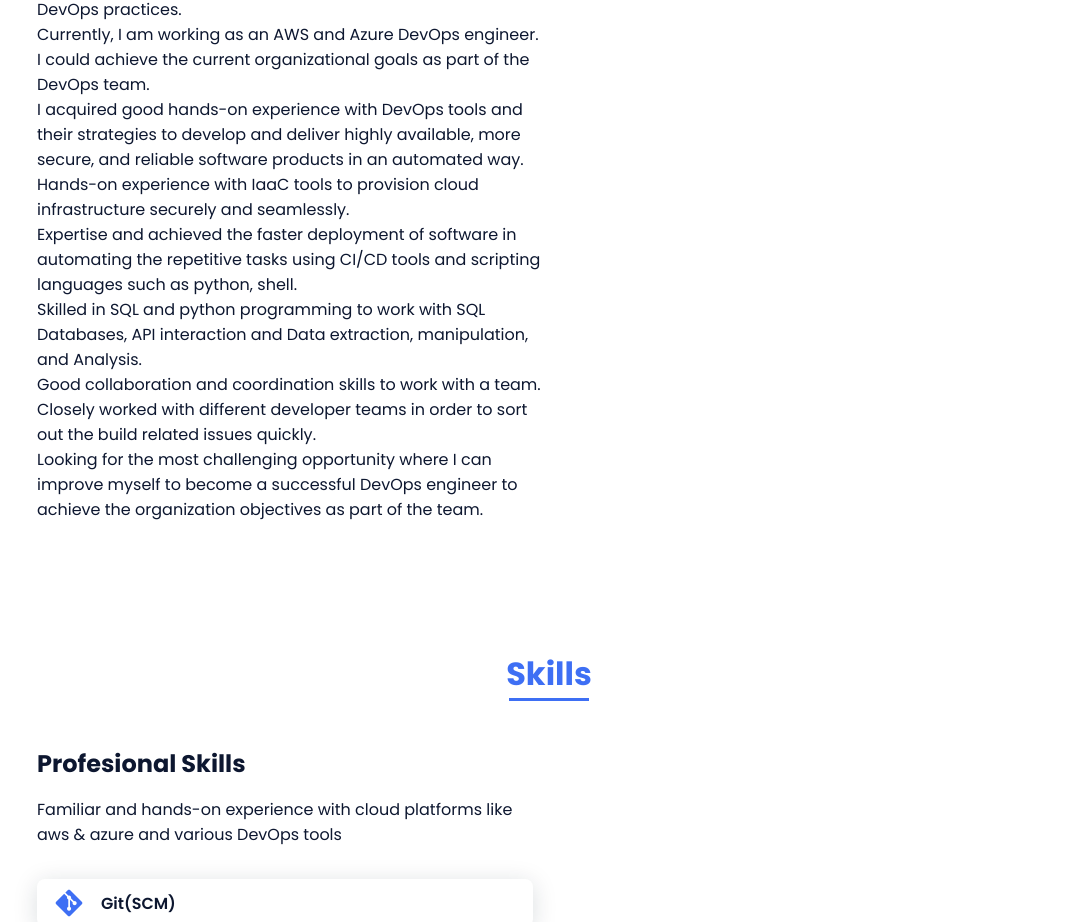
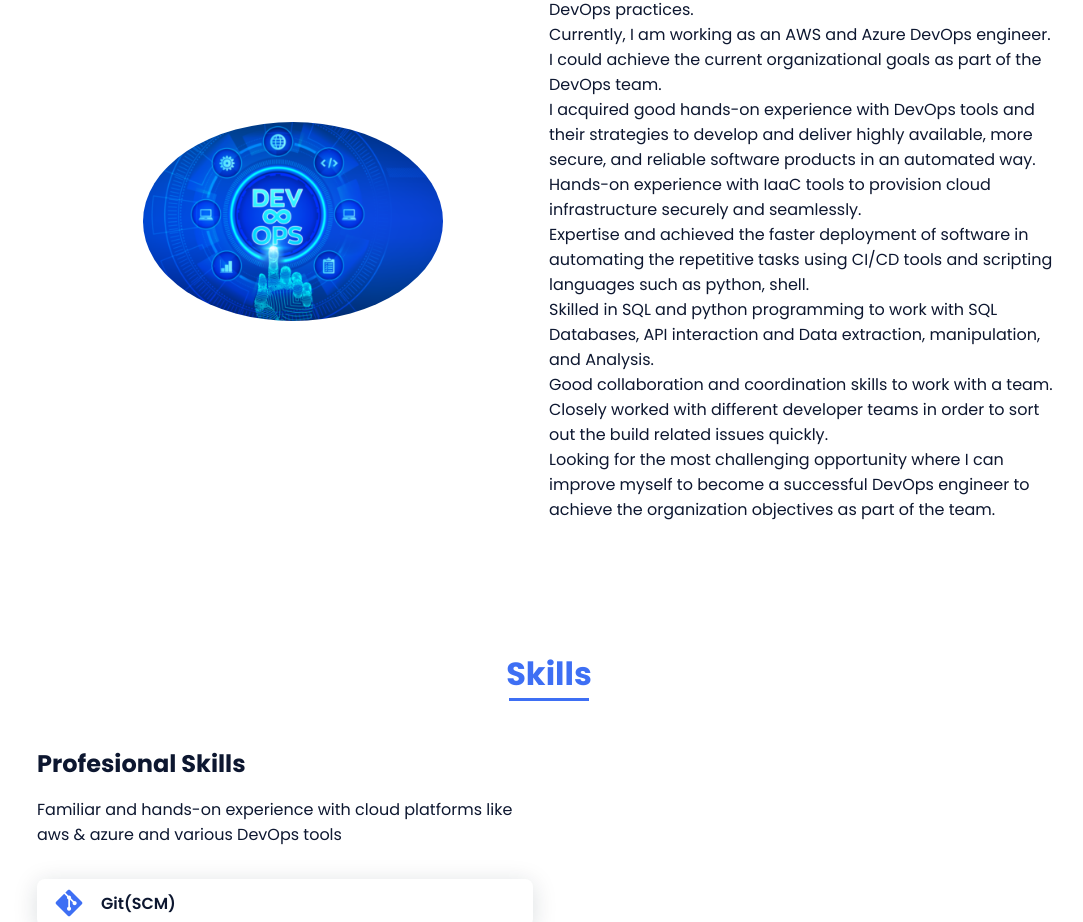
Before and after one commit to bhargavanaidu135/My_portfolio, a plain HTML site: page index.html in a window 1280 px wide. Shown: the part 978-1900 px from the top of the page, without its empty margins (91-1174 px from the left). Drawn offline with nearby package versions, Linux system fonts and the light colour scheme.

Commit message:
updated the Devops image in about section

```diff
--- a/index.html
+++ b/index.html
@@ -69,9 +69,9 @@
                 <h2 class="section-title">About</h2>
 
                 <div class="about__container bd-grid">
-                    <!-- <div class="about__img"> -->
-                        <!-- <img src="assets/images/bhargav1.jpg" alt="profile_image"> -->
-                    <!-- </div> -->
+                    <div class="about__img">
+                        <img src="assets/images/DevOps1.jpg" alt="profile_image">
+                    </div>
 
                     <div>
                         <h2 class="about__subtitle">My name is Bhargava Naidu</h2>
```
Also changed, not shown: assets/images/DevOps1.jpg (added).
